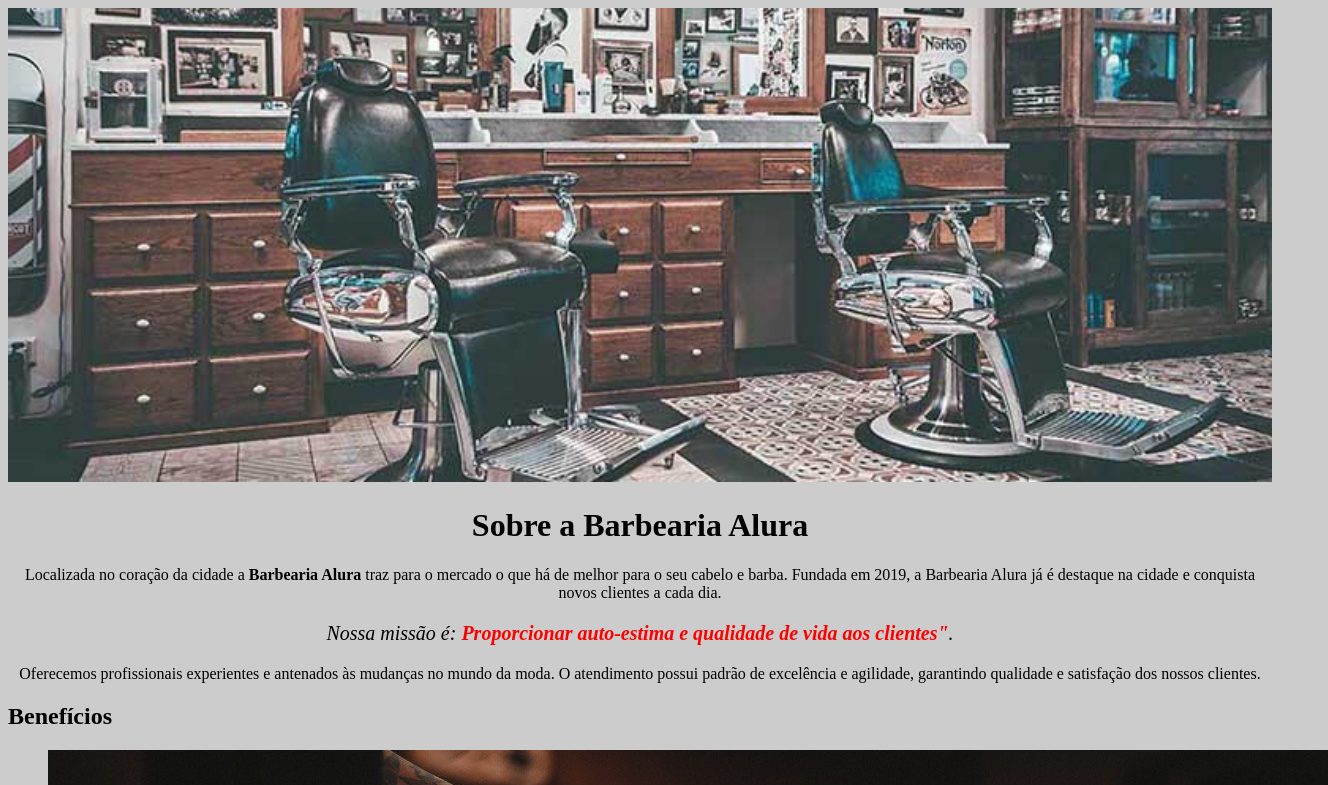
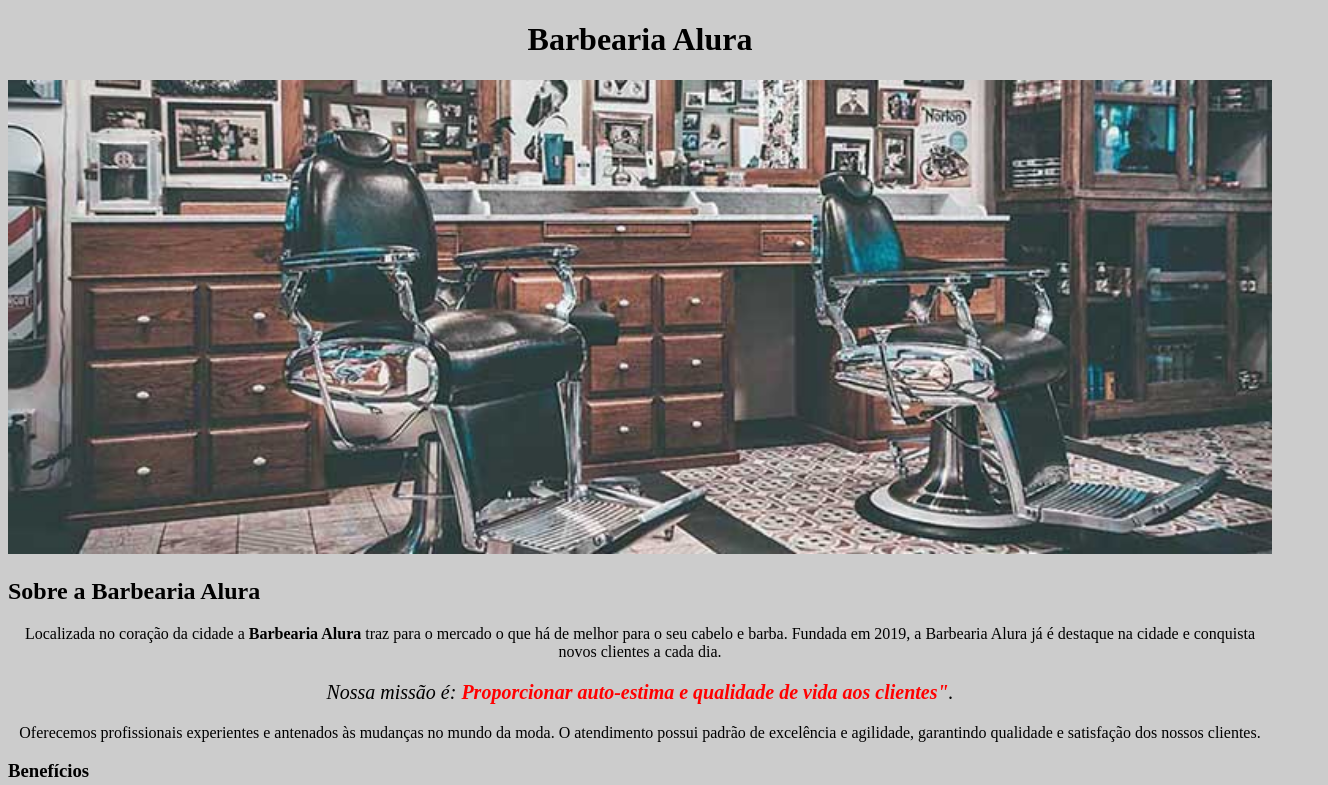
Before and after one commit to kauanesatu/barbearia, a plain HTML site: page index.html in a window 1280 px wide. Shown: the top 785 px of the page, 1328 px wide, since content can reach past the window. Drawn offline with Linux system fonts and the light colour scheme.

Commit message:
Add files via upload

```diff
--- a/index.html
+++ b/index.html
@@ -7,9 +7,12 @@
             </head>
 
             <body>
+              <header>
+                <h1 class="titulo-principal">Barbearia Alura</h1>
+              </header>
             <img id="banner" src="banner.jpg">
             <div class="principal">
-            <h1>Sobre a Barbearia Alura</h1>
+            <h2 class="titulo-centralizado">Sobre a Barbearia Alura</h2>
 
             <p>Localizada no coração da cidade a <strong>Barbearia Alura</strong> traz para o mercado o que há de melhor para o seu cabelo e barba.
             Fundada em 2019, a Barbearia Alura já é destaque na cidade e conquista novos clientes a cada dia.</p>
@@ -21,10 +24,10 @@
      </div>
 
      <div class="Benefícios">
-    <h2>Benefícios</h2>
+    <h3 class="titulo-centralizado">Benefícios</h3>
 
     <ul>
-      <img src="beneficios.jpg"
+
     <li class="itens">Atendimento aos Clientes</li>
     <li class="itens">Espaço diferenciado</li>
     <li class="itens">Localização</li>
```
